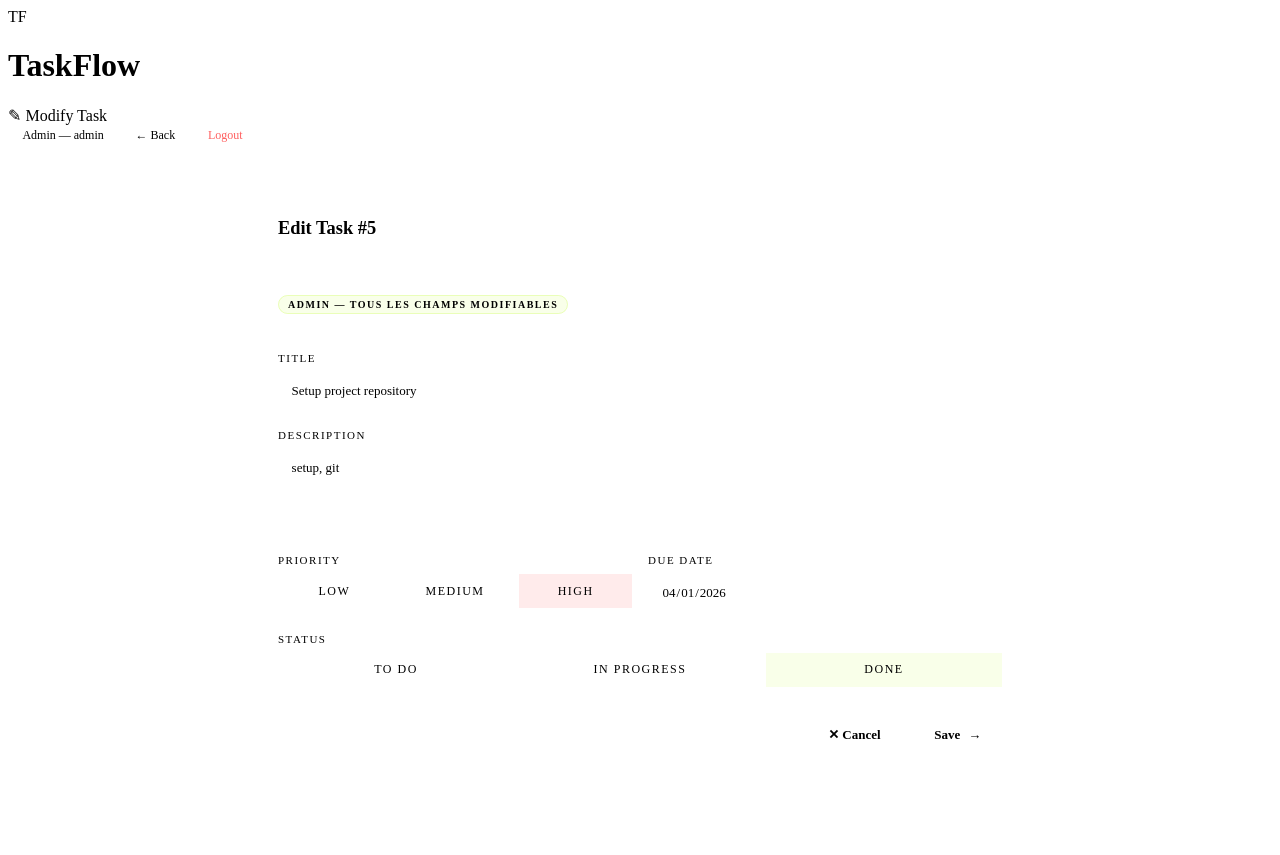
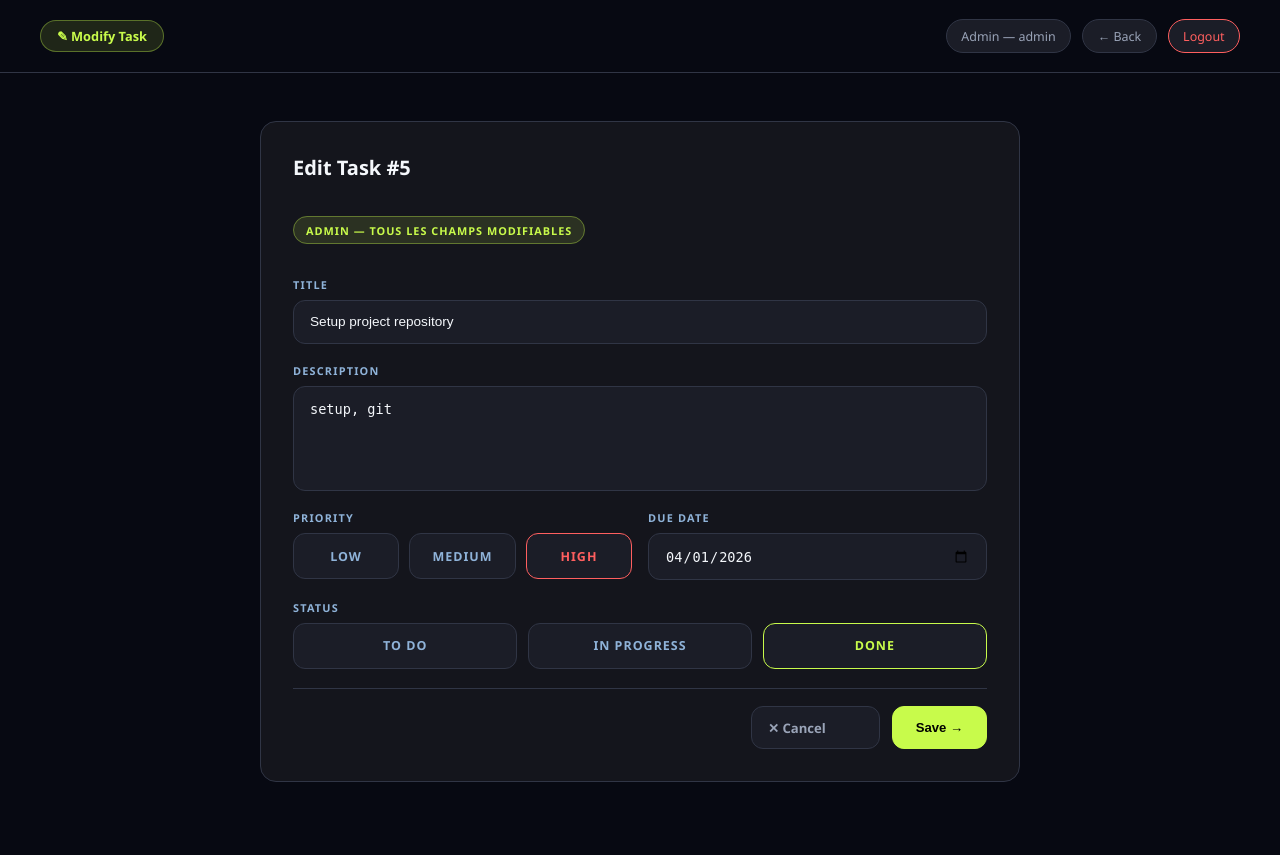
Before and after one commit to ranim3hamdi1cawfee/To-Do-Web-App, a PHP site: page /modify_task.php?id=5 in a window 1280 px wide. After the commit the page ends 782 px from the top, so only its background shows below. Run offline with PHP 8.4, Linux system fonts and the light colour scheme; a user stored in the database is signed in; data comes from the database, SQL or seed files in the repository; some web fonts are replaced.

Commit message:
Refactor CSS for modify_task page layout and styles

```diff
--- a/PHP/modify_task/modify_task.css
+++ b/PHP/modify_task/modify_task.css
@@ -1,81 +1,146 @@
 
-.mt-main {
-    max-width: 780px;
-    margin: 0 auto;
-    padding: 2rem 1.5rem 4rem;
-    display: flex;
-    flex-direction: column;
-    gap: 1.5rem;
+:root {
+    --bg: #070912;
+    --card: #14151c;
+    --input: #1b1d27;
+    --border: #303545;
+    --text: #f4f7fb;
+    --muted: #9aa4b8;
+    --accent: #c8fb4b;
+    --blue: #8fb3d9;
+    --yellow: #ffd84d;
+    --red: #ff5f5f;
+    --radius: 12px;
 }
 
-
-.mt-user-badge {
-    font-size: 12px;
-    color: var(--muted);
-    background: var(--surface2);
-    border: 1px solid var(--border);
-    border-radius: 99px;
-    padding: 0.3rem 0.9rem;
-    font-family: var(--font-mono);
+/* Page */
+body {
+    margin: 0;
+    min-height: 100vh;
+    background: var(--bg);
+    color: var(--text);
+    font-family: "Segoe UI", Arial, sans-serif;
 }
 
+/* Header */
+header {
+    height: 72px;
+    padding: 0 2.5rem;
+    background: var(--bg);
+    border-bottom: 1px solid var(--border);
+    display: flex;
+    align-items: center;
+    justify-content: space-between;
+}
+
+/* Enlever TF et TaskFlow */
+.logo-mark,
+.header-left h1,
+#TaskFlow {
+    display: none;
+}
+
+/* Garder seulement Modify Task */
+.header-left {
+    display: flex;
+    align-items: center;
+}
+
+.mode-badge {
+    display: inline-block;
+    padding: .35rem 1rem;
+    border-radius: 99px;
+    background: rgba(200, 251, 75, .12);
+    border: 1px solid rgba(200, 251, 75, .35);
+    color: var(--accent);
+    font-size: .8rem;
+    font-weight: 700;
+}
+
+/* Droite du header */
+.header-right {
+    display: flex;
+    gap: .7rem;
+    align-items: center;
+}
+
+/* Petits boutons header */
+.mt-user-badge,
 .mt-back-btn {
-    font-size: 12px;
+    padding: .45rem .9rem;
+    border-radius: 99px;
+    background: var(--input);
+    border: 1px solid var(--border);
+    color: var(--muted);
+    font-size: .78rem;
+    text-decoration: none;
+}
+
+.mt-back-btn:hover {
     color: var(--accent);
-    background: none;
-    border: 1px solid var(--accent);
-    border-radius: var(--radius);
-    padding: 0.35rem 0.9rem;
-    text-decoration: none;
-    font-family: var(--font-mono);
-    transition: all var(--transition);
+    border-color: var(--accent);
 }
-.mt-back-btn:hover {
-    background: rgba(200, 251, 75, 0.1);
+
+/* Contenu */
+.mt-main {
+    max-width: 760px;
+    margin: 0 auto;
+    padding: 3rem 1rem;
 }
 
 .mt-card {
-    background: var(--surface);
+    background: var(--card);
     border: 1px solid var(--border);
-    border-radius: var(--radius);
-    padding: 1.75rem;
+    border-radius: 16px;
+    padding: 2rem;
     display: flex;
     flex-direction: column;
-    gap: 1.5rem;
+    gap: 1.3rem;
 }
 
 .mt-title {
-    font-family: var(--font-head);
-    font-weight: 700;
-    font-size: 1.15rem;
+    margin: 0;
+    font-size: 1.25rem;
     color: var(--text);
 }
+
+/* Badge admin/user */
 .mt-badge {
-    font-size: 10px;
-    letter-spacing: 1.5px;
+    width: fit-content;
+    padding: .35rem .75rem;
+    border-radius: 99px;
+    font-size: .68rem;
+    font-weight: 700;
+    letter-spacing: 1px;
     text-transform: uppercase;
-    font-weight: 600;
-    padding: 3px 9px;
-    border-radius: 99px;
-    font-family: var(--font-mono);
 }
 
 .mt-badge--admin {
-    background: rgba(200, 251, 75, 0.12);
     color: var(--accent);
-    border: 1px solid rgba(200, 251, 75, 0.3);
+    background: rgba(200, 251, 75, .12);
+    border: 1px solid rgba(200, 251, 75, .35);
 }
 
 .mt-badge--user {
-    background: rgba(95, 184, 255, 0.12);
-    color: var(--accent3);
-    border: 1px solid rgba(95, 184, 255, 0.3);
+    color: var(--blue);
+    background: rgba(143, 179, 217, .12);
+    border: 1px solid rgba(143, 179, 217, .35);
+}
+
+/* Formulaire */
+.mt-form,
+.mt-field {
+    display: flex;
+    flex-direction: column;
 }
 
 .mt-form {
-    display: flex;
-    flex-direction: column;
-    gap: 1.25rem;  }
+    gap: 1.2rem;
+}
+
+.mt-field {
+    gap: .5rem;
+}
 
 .mt-row {
     display: grid;
@@ -83,193 +148,179 @@
     gap: 1rem;
 }
 
-.mt-field {
-    display: flex;
-    flex-direction: column;
-    gap: 0.5rem;
+.mt-field label {
+    color: var(--blue);
+    font-size: .68rem;
+    font-weight: 700;
+    letter-spacing: 1.2px;
+    text-transform: uppercase;
 }
 
-.mt-field label {
-    font-size: 11px;
-    letter-spacing: 1.5px;
-    text-transform: uppercase;
-    color: var(--muted);
-    font-weight: 500;
-}
-
-.mt-field--locked label {
-    opacity: 0.65;
-}
-
-.mt-field--locked input,
-.mt-field--locked textarea {
-    opacity: 0.45;
-    cursor: not-allowed;
-    border-style: dashed;
-}
-
-.mt-field input[type="text"],
-.mt-field input[type="date"],
+/* Champs */
+.mt-field input,
 .mt-field textarea {
-    background: var(--surface2);
+    width: 100%;
+    box-sizing: border-box;
+    background: var(--input);
     border: 1px solid var(--border);
     border-radius: var(--radius);
     color: var(--text);
-    font-family: var(--font-mono);
-    font-size: 13px;
-    padding: 0.65rem 0.85rem;
+    padding: .85rem 1rem;
+    font-size: .85rem;
     outline: none;
-    resize: none;
-    width: 100%;
 }
 
-.mt-field input:not([readonly]):focus,
-.mt-field textarea:not([readonly]):focus {
+.mt-field textarea {
+    min-height: 105px;
+    resize: none;
+}
+
+.mt-field input:focus,
+.mt-field textarea:focus {
     border-color: var(--accent);
 }
 
+/* Radio cards */
+.mt-priority-grid,
+.mt-status-grid {
+    display: grid;
+    grid-template-columns: repeat(3, 1fr);
+    gap: .65rem;
+}
 
-.mt-field input[type="date"]::-webkit-calendar-picker-indicator {
-    filter: invert(1) opacity(0.4);
+.mt-priority-opt input,
+.mt-status-opt input {
+    display: none;
+}
+
+.mt-priority-card,
+.mt-status-card {
+    min-height: 44px;
+    background: var(--input);
+    border: 1px solid var(--border);
+    border-radius: var(--radius);
+    color: var(--blue);
+    font-size: .78rem;
+    font-weight: 600;
+    letter-spacing: 1px;
+    text-transform: uppercase;
+    display: flex;
+    align-items: center;
+    justify-content: center;
     cursor: pointer;
 }
 
-.mt-priority-grid,
-.mt-status-grid {
-    display: grid;
-    grid-template-columns: repeat(3, 1fr);   /* 3 colonnes égales */
-    gap: 0.5rem;
-}
-.mt-priority-opt,
-.mt-status-opt {
-    cursor: pointer;
-}
-.mt-priority-opt input[type="radio"],
-.mt-status-opt input[type="radio"] {
-    display: none;
-}
-.mt-priority-card,
-.mt-status-card {
-    display: flex;
-    align-items: center;
-    justify-content: center;
-    padding: 0.6rem 0.4rem;
-    background: var(--surface2);
-    border: 2px solid var(--border);
-    border-radius: var(--radius);
-    font-size: 12px;
-    text-align: center;
-    transition: all var(--transition);
-    user-select: none;
-}
-
-.mt-priority-opt--low input:checked ~ .mt-priority-card {
-    border-color: var(--low);
-    background: rgba(95, 184, 255, 0.12);
-    color: var(--low);
+/* Sélections */
+.mt-priority-opt--low input:checked ~ .mt-priority-card,
+.mt-status-opt--doing input:checked ~ .mt-status-card {
+    color: var(--blue);
+    border-color: var(--blue);
 }
 
 .mt-priority-opt--medium input:checked ~ .mt-priority-card {
-    border-color: var(--medium);
-    background: rgba(245, 200, 66, 0.12);
-    color: var(--medium);
+    color: var(--yellow);
+    border-color: var(--yellow);
 }
 
 .mt-priority-opt--high input:checked ~ .mt-priority-card {
-    border-color: var(--high);
-    background: rgba(255, 95, 95, 0.12);
-    color: var(--high);
-}
-.mt-status-opt--todo input:checked ~ .mt-status-card {
-    border-color: var(--muted);
-    background: rgba(107, 107, 128, 0.12);
-    color: var(--text);
+    color: var(--red);
+    border-color: var(--red);
 }
 
-.mt-status-opt--doing input:checked ~ .mt-status-card {
-    border-color: var(--accent3);
-    background: rgba(95, 184, 255, 0.12);
-    color: var(--accent3);
+.mt-status-opt--todo input:checked ~ .mt-status-card {
+    color: var(--text);
+    border-color: var(--text);
 }
 
 .mt-status-opt--done input:checked ~ .mt-status-card {
+    color: var(--accent);
     border-color: var(--accent);
-    background: rgba(200, 251, 75, 0.12);
-    color: var(--accent);
 }
 
-/* Petit effet au survol */
-.mt-priority-card:hover,
-.mt-status-card:hover {
-    border-color: var(--muted);
-}
+/* Boutons */
 .mt-actions {
     display: flex;
-    justify-content: flex-end;  /* boutons collés à droite */
-    gap: 0.75rem;
-    padding-top: 0.5rem;
+    justify-content: flex-end;
+    gap: .75rem;
+    padding-top: 1.1rem;
     border-top: 1px solid var(--border);
 }
 
 .mt-btn {
-    display: flex;
-    align-items: center;
-    gap: 0.5rem;
+    min-width: 95px;
+    padding: .7rem 1rem;
     border-radius: var(--radius);
-    padding: 0.75rem 1.3rem;
-    font-family: var(--font-head);
-    font-weight: 700;
-    font-size: 13px;
+    border: 1px solid var(--border);
+    font-size: .82rem;
+    font-weight: 600;
+    text-decoration: none;
     cursor: pointer;
-    transition: all var(--transition);
-    border: none;
-    text-decoration: none;
 }
 
 .mt-btn--cancel {
-    background: var(--surface2);
-    border: 1px solid var(--border);
+    background: var(--input);
     color: var(--muted);
 }
+
 .mt-btn--cancel:hover {
-    border-color: var(--high);
-    color: var(--high);
+    color: var(--red);
+    border-color: var(--red);
 }
 
 .mt-btn--save {
     background: var(--accent);
+    border-color: var(--accent);
     color: #000;
+    font-weight: 700;
 }
-.mt-btn--save:hover {
-    background: #d4ff5a;
-}
+
 .mt-btn--save:disabled {
-    opacity: 0.5;
+    opacity: .55;
     cursor: not-allowed;
 }
+
+/* Feedback */
 .mt-feedback {
-    padding: 0.75rem 1rem;
+    display: none;
+    padding: .85rem 1rem;
     border-radius: var(--radius);
-    font-size: 13px;
-    font-family: var(--font-mono);
-    border: 1px solid var(--border);
+    font-size: .85rem;
 }
 
 .mt-feedback--success {
-    background: rgba(200, 251, 75, 0.08);
-    border-color: rgba(200, 251, 75, 0.3);
+    display: block;
     color: var(--accent);
 }
 
 .mt-feedback--error {
-    background: rgba(255, 95, 95, 0.08);
-    border-color: rgba(255, 95, 95, 0.3);
-    color: var(--high);
+    display: block;
+    color: var(--red);
 }
 
-@media (max-width: 600px) {
-    .mt-main      { padding: 1rem; }
-    .mt-row       { grid-template-columns: 1fr; }
-    .mt-actions   { flex-direction: column; }
-    .mt-btn       { width: 100%; justify-content: center; }
+/* Responsive */
+@media (max-width: 700px) {
+    header {
+        height: auto;
+        padding: 1rem;
+        flex-direction: column;
+        gap: 1rem;
+    }
+
+    .mt-row,
+    .mt-priority-grid,
+    .mt-status-grid {
+        grid-template-columns: 1fr;
+    }
+
+    .mt-card {
+        padding: 1.4rem;
+    }
+
+    .mt-actions {
+        flex-direction: column-reverse;
+    }
+
+    .mt-btn {
+        width: 100%;
+    }
 }
```
